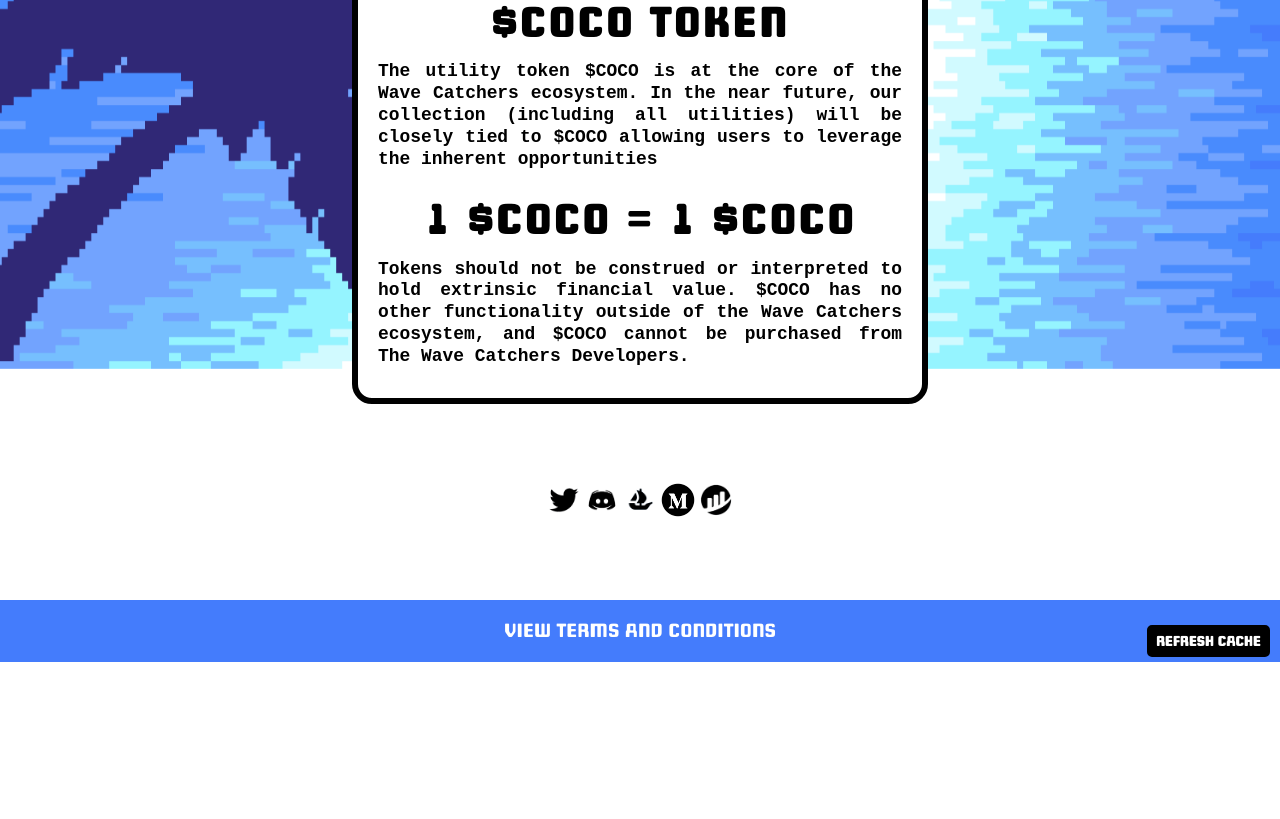
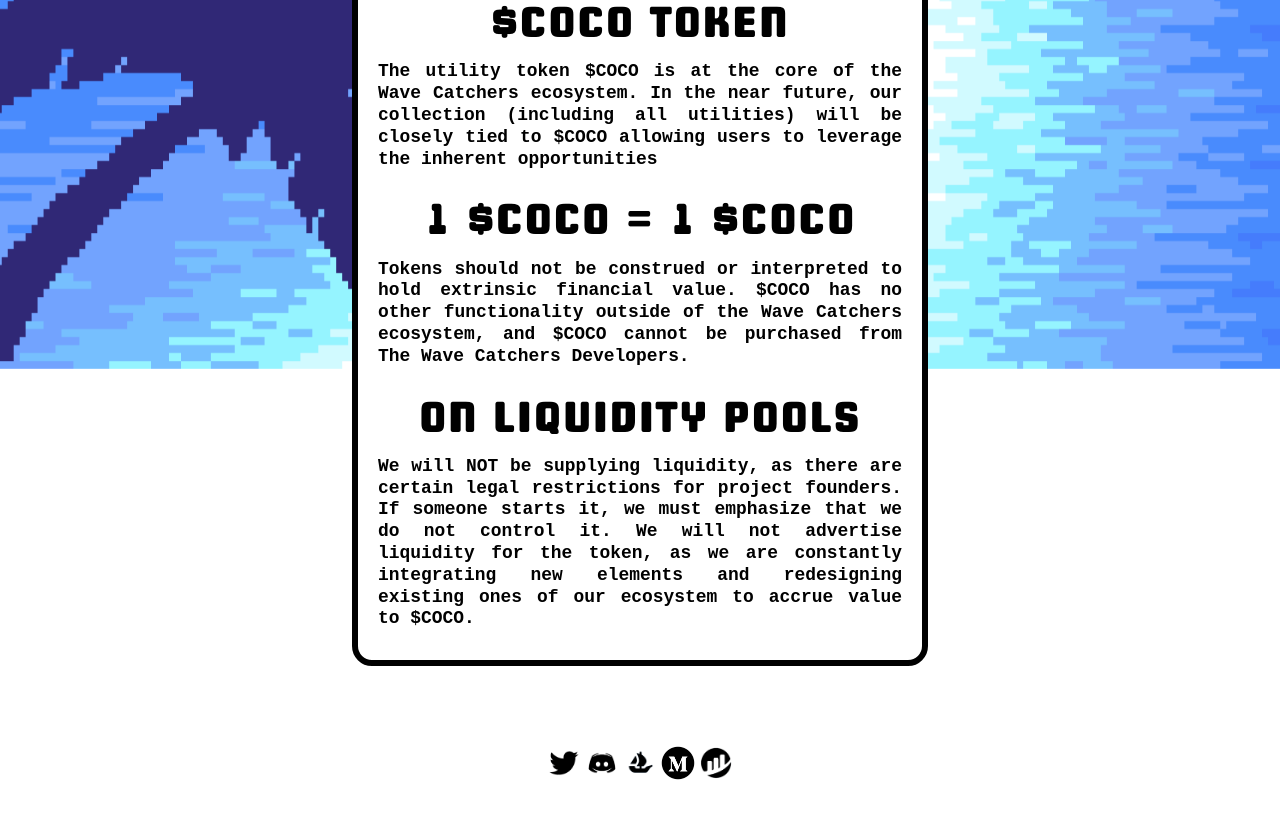
Before and after one commit to saintmaxi/wave-catchers-prod, a plain HTML site: page terms-and-conditions.html in a window 1280 px wide. Shown: the part 431-1250 px from the top of the page. Before the commit the page ends 1093 px from the top, so only its background shows below. Drawn offline with nearby package versions, Linux system fonts and the light colour scheme; a script that the page names is missing.

Commit message:
update terms

```diff
--- a/terms-and-conditions.html
+++ b/terms-and-conditions.html
@@ -142,6 +142,12 @@
             <p>
                Tokens should not be construed or interpreted to hold extrinsic financial value. $COCO has no other functionality outside of the Wave Catchers ecosystem, and $COCO cannot be purchased from The Wave Catchers Developers.
             </p>
+            <br>
+            <h1>On Liquidity Pools</h1>
+            <br>
+            <p>
+               We will NOT be supplying liquidity, as there are certain legal restrictions for project founders. If someone starts it, we must emphasize that we do not control it. We will not advertise liquidity for the token, as we are constantly integrating new elements and redesigning existing ones of our ecosystem to accrue value to $COCO.
+            </p>
       </div>
    </div>
    <img src="images/WebsiteBG-mobile.png" loading="lazy" alt="" class="banner-img fixed-banner hide-on-desktop">
```
